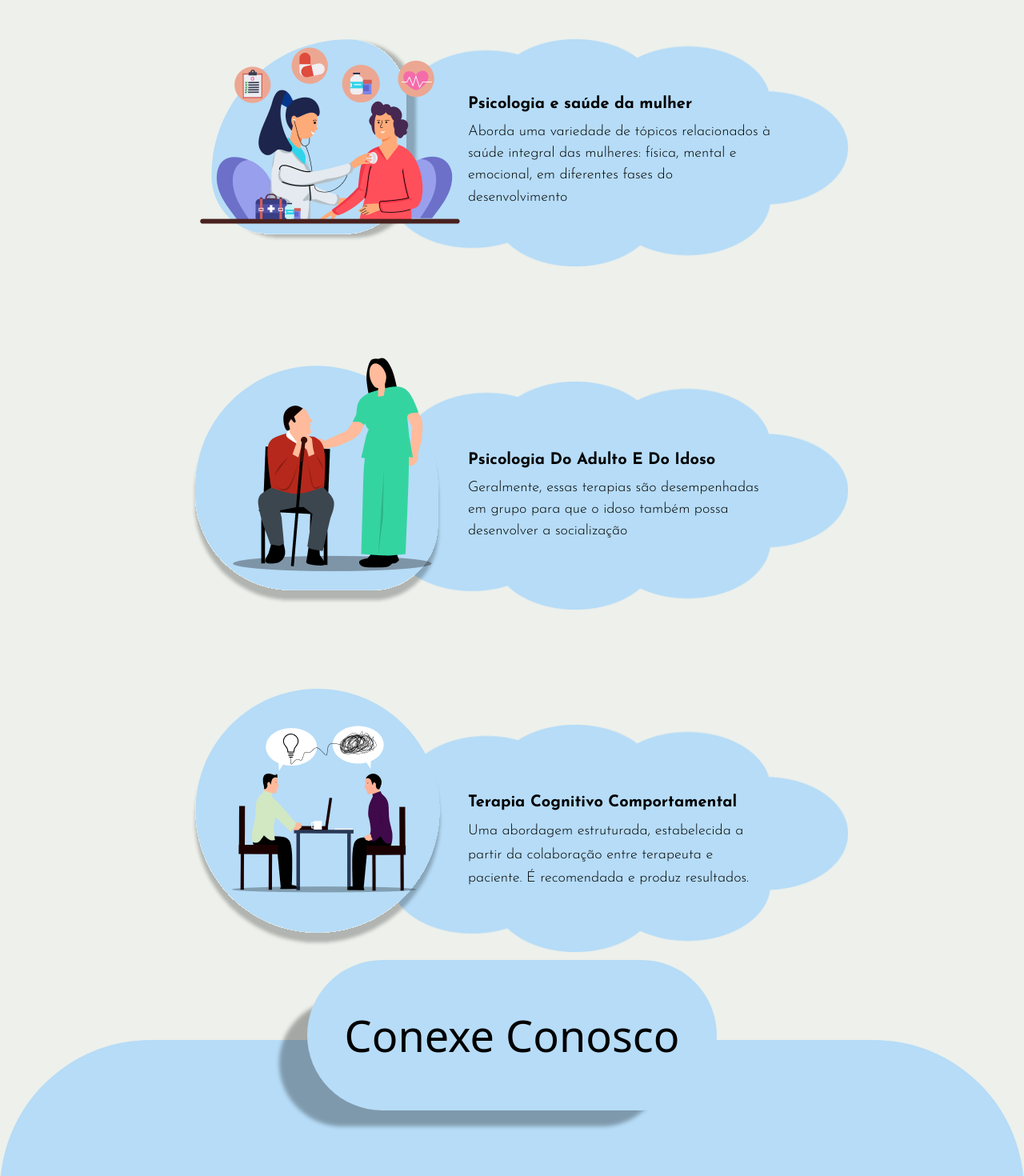
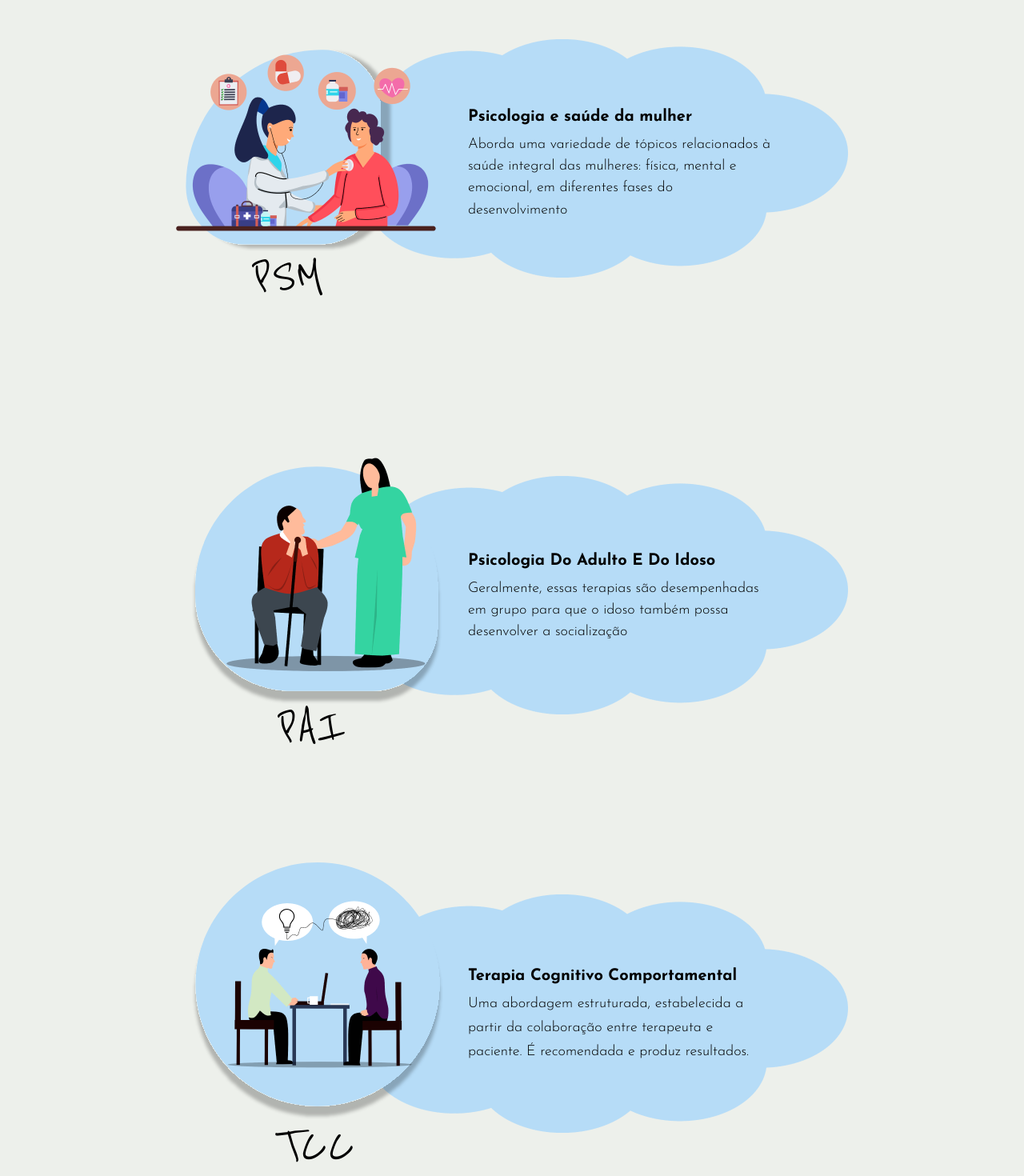
Before and after one commit to EricBrisola/CONEX, a React (Vite) app: page / in a window 1280 px wide. Shown: the part 820-2290 px from the top of the page at 80% size. Built offline with nearby package versions, Linux system fonts and the light colour scheme.

Commit message:
style: finished cards with background styles

```diff
--- a/src/pages/Home/index.jsx
+++ b/src/pages/Home/index.jsx
@@ -58,76 +58,82 @@ const Home = () => {
           CONHEÇA AS ÁREAS ATENDIDAS
         </p>
       </section>
-      <section className="flex flex-col items-center gap-36">
-        <article className="relative flex w-[52.5rem] justify-end font-JosefinSans">
+      <section className="mb-[30.344rem] flex flex-1 flex-col items-center gap-36">
+        <article className="relative flex h-[20.375rem] w-[52.5rem] justify-end font-JosefinSans">
           <img
             src={infoCards[0].mainImage}
             alt="card-main-image"
-            className="absolute bottom-[3.344rem] left-[1.85rem] z-20 object-contain"
+            className="absolute left-[0rem] top-[1.2rem] z-20 object-contain"
           />
           <img
             src={infoCards[0].background}
             alt="card-background-image"
-            className="absolute left-11 z-10 object-contain"
+            className="absolute left-3 top-[0.825rem] z-10 object-contain"
           />
 
           <img
             src={infoCards[0].textBackground}
             alt="card-border-image"
-            className="z-0 w-[39.375rem]"
+            className="z-0 h-[18.625rem] w-[41.25rem]"
           />
-
-          <div className="absolute right-[6rem] top-[4.21rem] flex w-[23.688rem] flex-col gap-[0.419rem]">
+          <p className="font-ReenieBeanie absolute bottom-[0.3rem] left-24 h-[3.6rem] text-[4.063rem] leading-none">
+            {infoCards[0].abbreviatedtitle}
+          </p>
+          <div className="absolute right-[6rem] top-[5.21rem] flex w-[23.688rem] flex-col gap-[0.419rem]">
             <p className="text-xl font-bold">{infoCards[0].title}</p>
             <p className="text-wrap text-lg font-light leading-[1.51]">
               {infoCards[0].text}
             </p>
           </div>
         </article>
-        <article className="relative flex w-[52.5rem] justify-end font-JosefinSans">
+        <article className="relative flex h-[25.913rem] w-[52.5rem] justify-end font-JosefinSans">
           <img
             src={infoCards[2].mainImage}
             alt="card-main-image"
-            className="absolute bottom-2 left-[3.9rem] z-20 object-contain"
+            className="absolute left-[3.4rem] z-20 object-contain"
           />
           <img
             src={infoCards[2].background}
             alt="card-background-image"
-            className="absolute bottom-2 left-5 z-10 object-contain"
+            className="absolute left-5 top-16 z-10 object-contain"
           />
 
           <img
             src={infoCards[2].textBackground}
             alt="card-border-image"
-            className="z-0 w-[39.375rem]"
+            className="absolute top-[4.75rem] z-0 h-[18.625rem] w-[41.25rem]"
           />
-
-          <div className="absolute right-[6rem] top-[5.21rem] flex w-[23.688rem] flex-col gap-[0.419rem]">
+          <p className="font-ReenieBeanie absolute bottom-0 left-32 h-[3.6rem] text-[4.063rem] leading-none">
+            {infoCards[2].abbreviatedtitle}
+          </p>
+          <div className="absolute right-[6rem] top-[10.5rem] flex w-[23.688rem] flex-col gap-[0.419rem]">
             <p className="text-xl font-bold">{infoCards[2].title}</p>
             <p className="text-wrap text-lg font-light leading-[1.51]">
               {infoCards[2].text}
             </p>
           </div>
         </article>
-        <article className="relative flex w-[52.5rem] justify-end font-JosefinSans">
+        <article className="relative flex h-[23.513rem] w-[52.5rem] justify-end font-JosefinSans">
           <img
             src={infoCards[4].mainImage}
             alt="card-main-image"
-            className="absolute bottom-10 left-[2.5rem] z-20 object-contain"
+            className="absolute left-[2.2rem] top-2 z-20 object-contain"
           />
           <img
             src={infoCards[4].background}
             alt="card-background-image"
-            className="absolute bottom-2 left-5 z-10 object-contain"
+            className="absolute left-5 top-0 z-10 object-contain"
           />
 
           <img
             src={infoCards[4].textBackground}
             alt="card-border-image"
-            className="z-0 w-[39.375rem]"
+            className="absolute top-10 z-0 h-[18.625rem] w-[41.25rem]"
           />
-
-          <div className="absolute right-[6rem] top-[5.21rem] flex w-[23.688rem] flex-col gap-[0.419rem]">
+          <p className="font-ReenieBeanie absolute left-32 top-[20.163rem] h-[3.6rem] text-[4.063rem] leading-none">
+            {infoCards[4].abbreviatedtitle}
+          </p>
+          <div className="absolute right-[6rem] top-[8rem] flex w-[23.688rem] flex-col gap-[0.419rem]">
             <p className="text-xl font-bold">{infoCards[4].title}</p>
             <p className="text-wrap text-lg font-light leading-[1.65]">
               {infoCards[4].text}
```
